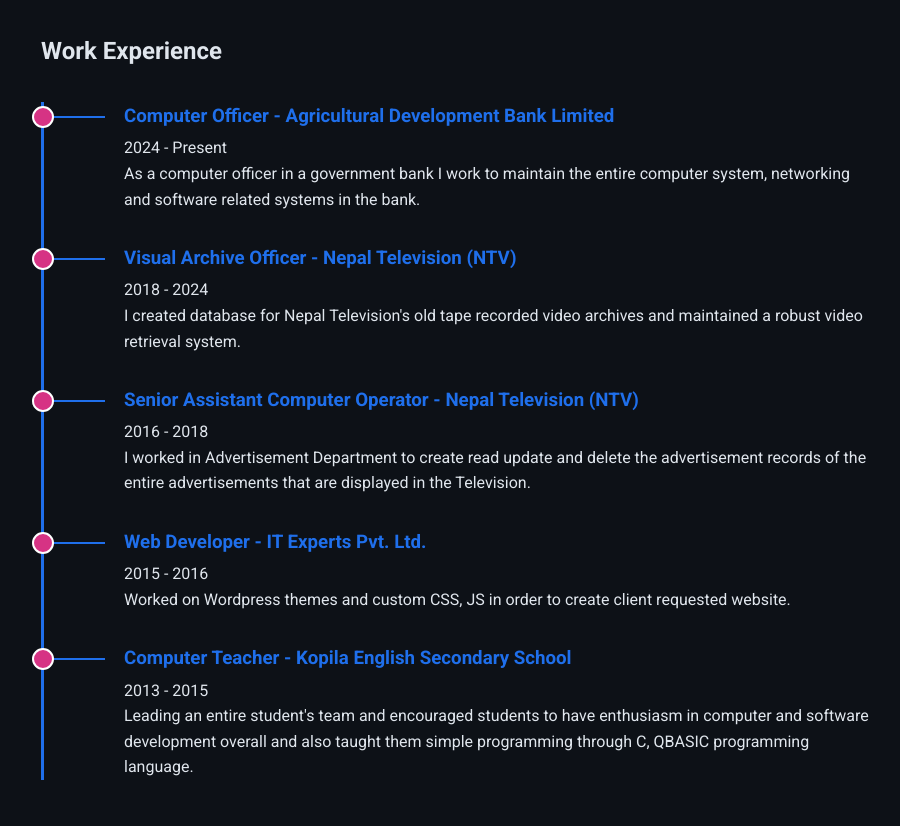
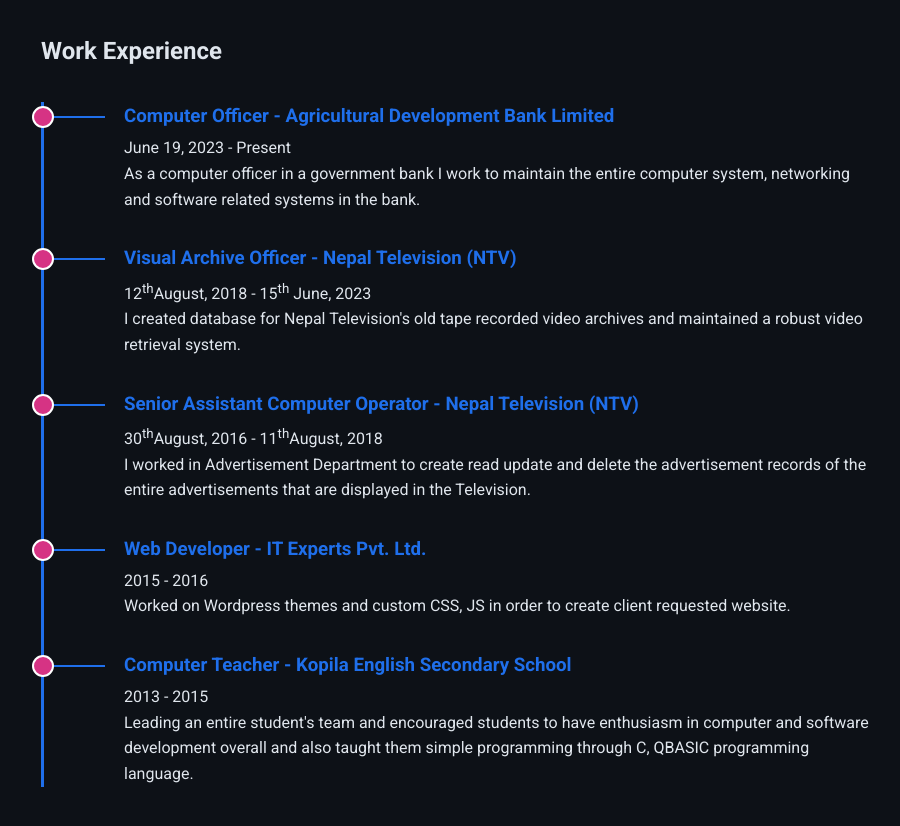
Before and after one commit to saroj-itexpert/saroj-itexpert.github.io, a plain HTML site: page docs/index.html in a window 1280 px wide. Shown: the part 1120-1946 px from the top of the page, without its empty margins (181-1081 px from the left). Drawn offline with nearby package versions, Linux system fonts and the light colour scheme; animation ran at ten frames a second.

Commit message:
Update index.html

```diff
--- a/docs/index.html
+++ b/docs/index.html
@@ -77,19 +77,19 @@
         <div class="timeline">
             <div class="timeline-item">
                 <h3>Computer Officer - Agricultural Development Bank Limited</h3>
-                <span> 2024 - Present</span>
+                <span> June 19, 2023 - Present</span>
                 <p>As a computer officer in a government bank I work to maintain the entire computer system, networking and software related systems in the bank.
                     </p>
             </div>
 
             <div class="timeline-item">
                 <h3>Visual Archive Officer - Nepal Television (NTV)</h3>
-                <span>2018 - 2024</span>
+                <span>12<sup>th</sup>August, 2018 - 15<sup>th</sup> June, 2023</span>
                 <p>I created database for Nepal Television's old tape recorded video archives and maintained a robust video retrieval system.</p>
             </div>
             <div class="timeline-item">
                 <h3>Senior Assistant Computer Operator - Nepal Television (NTV)</h3>
-                <span>2016 - 2018</span>
+                <span>30<sup>th</sup>August, 2016 - 11<sup>th</sup>August, 2018</span>
                 <p>I worked in Advertisement Department to create read update and delete the advertisement records of the entire advertisements that are
                     displayed in the Television.</p>
             </div>
```
